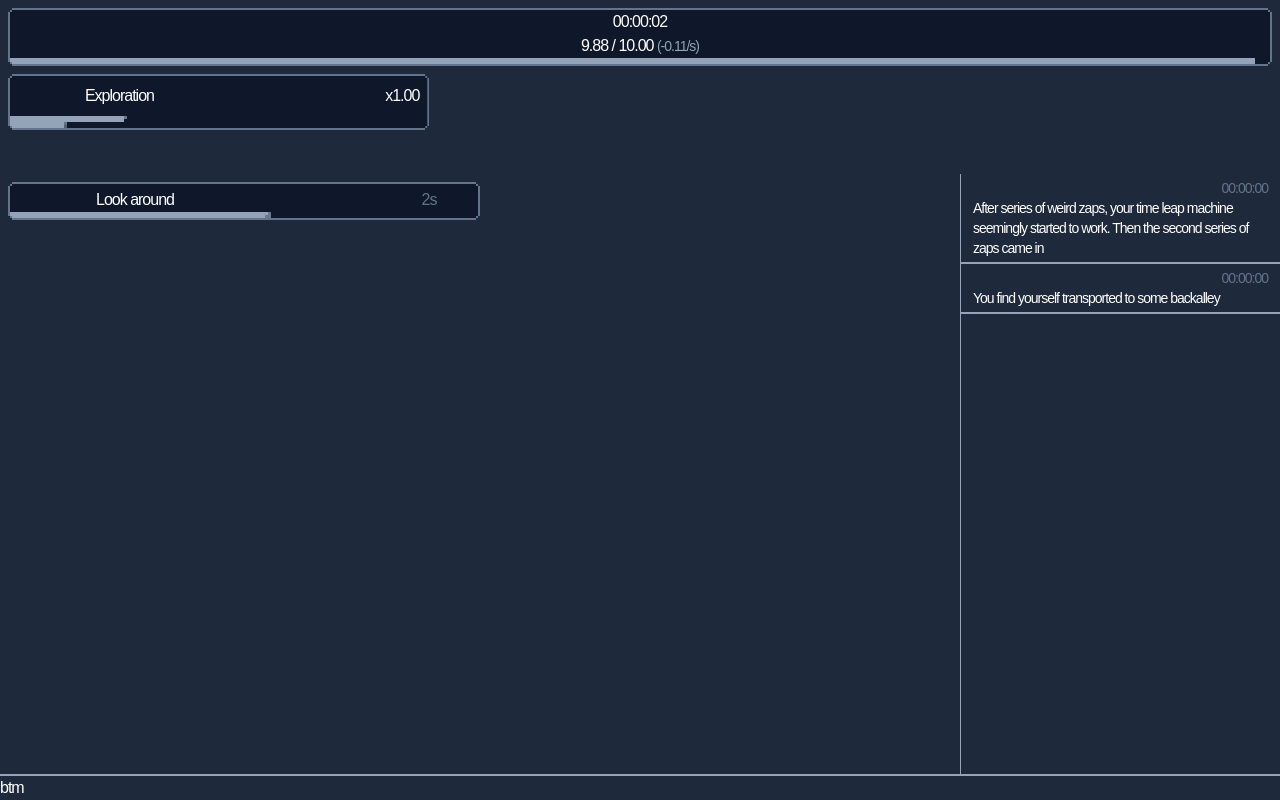
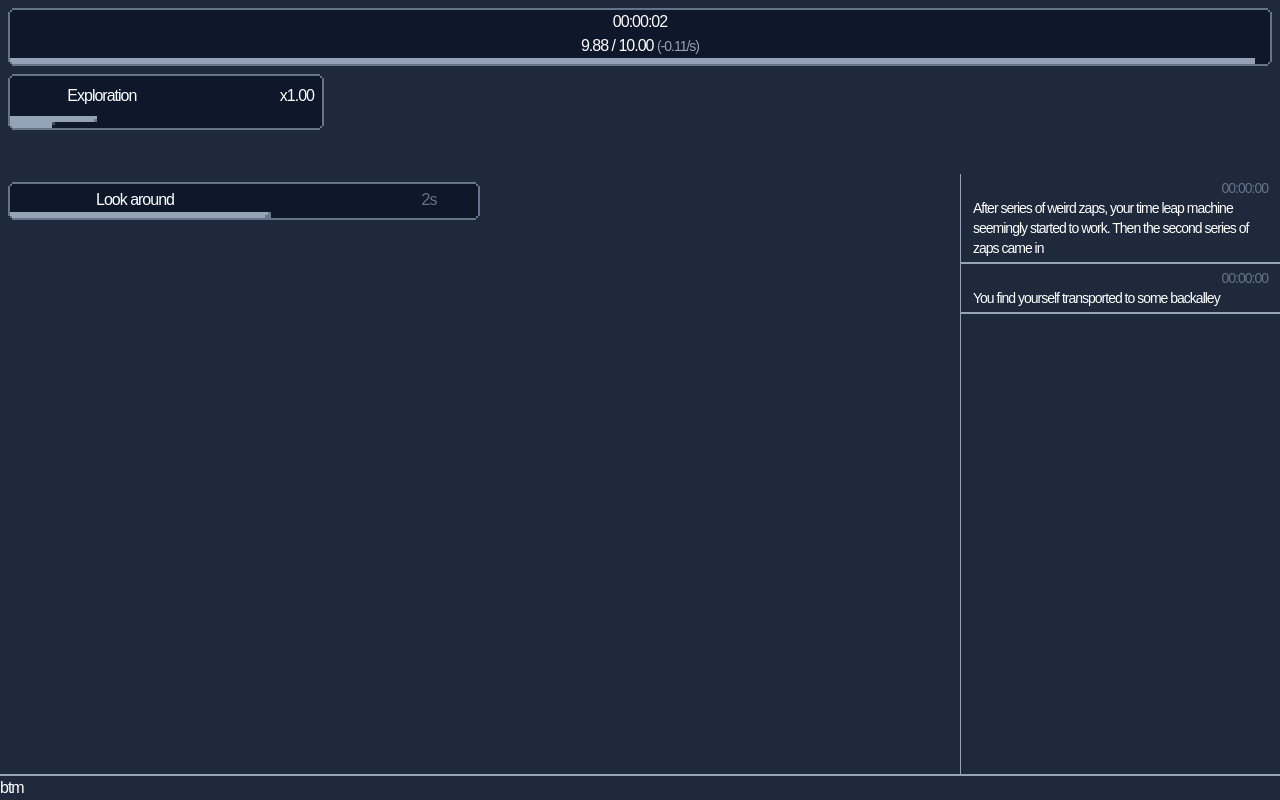
Before and after one commit to CountTo25/grindfesta, a Svelte app: page / in a window 1280 px wide. Both pictures are taken after a click on the element 299 px from the left and 200 px from the top of the page. Built offline with nearby package versions, Linux system fonts and the light colour scheme; a web font is replaced by a local one.

Commit message:
content?

```diff
--- a/src/App.svelte
+++ b/src/App.svelte
@@ -11,7 +11,12 @@
   import Button from "./components/Button.svelte";
   import { fade } from "svelte/transition";
   import { get } from "svelte/store";
-  const skills: Skill[] = ["exploration", "perception", "social"];
+  const skills: Skill[] = [
+    "exploration",
+    "perception",
+    "social",
+    "engineering",
+  ];
   function checkSkillVisibility(skill: Skill, s: GameState) {
     // TODO: refactor this bs, dont force redraws
     return s.data.global.stats[skill] > 0 || s.data.run.stats[skill] > 0;
@@ -71,11 +76,11 @@
         </div>
       </div>
 
-      <div class="col-span-12 grid grid-cols-12 space-x-1 mt-2">
+      <div class="col-span-12 grid grid-cols-4 space-x-1 mt-2">
         {#each skills as skill}
           {@const invisible = !checkSkillVisibility(skill, $gameState)}
           <div
-            class="col-span-4 transition-all duration-500"
+            class="transition-all duration-500"
             class:invisible
             class:opacity-0={invisible}
           >
--- a/src/parts/SkillIcon.svelte
+++ b/src/parts/SkillIcon.svelte
@@ -5,6 +5,7 @@
     exploration: "search",
     perception: "eye",
     social: "message",
+    engineering: "cog",
   }[skill];
 </script>
 
--- a/src/state.ts
+++ b/src/state.ts
@@ -25,10 +25,11 @@ const BASE_GAIN_RATE = 1;
 const BASE_TPS = 20;
 let bakedGainPerTick: number = BASE_GAIN_RATE / BASE_TPS;
 let bakedTimePerTick: number = 1000 / BASE_TPS;
-const BAKED_SKILL = {
+const BAKED_SKILL: { [k in Skill]: number } = {
   social: 1,
   exploration: 1,
   perception: 1,
+  engineering: 1,
 };
 export const bakery: {
   skills: { run: SkillLevels; global: SkillLevels };
@@ -217,7 +218,12 @@ function canDisplay(
 
 function bakeSkillLevels() {
   let snap = get(gameState);
-  for (const skill of ["exploration", "perception", "social"] as Skill[]) {
+  for (const skill of [
+    "exploration",
+    "perception",
+    "social",
+    "engineering",
+  ] as Skill[]) {
     let run = expToLevel(snap.data.run.stats[skill], 10);
     let global = expToLevel(snap.data.global.stats[skill], 20);
     bakery.skills.run[skill] = run.level;
--- a/src/statics.ts
+++ b/src/statics.ts
@@ -167,4 +167,17 @@ export const actions: { [key: string]: Action } = {
     ],
     postComplete: [COMPLETION_EFFECTS.moveSubLocation("Western main street")],
   },
+  narcadia_observe_work: {
+    ...NO_CROSSGEN,
+    ...NO_REPEAT,
+    title: "Observe Macro's work",
+    skill: "engineering",
+    weight: 10,
+    flavourText: "Master is at work — fixing wristwatches. Lets have a look",
+    conditions: [
+      CONDITION_CHECKS.inLocation("New Arcadia 641"),
+      CONDITION_CHECKS.inSubLocation("Macro's Workshop"),
+    ],
+    postComplete: [],
+  },
 };
--- a/src/types.ts
+++ b/src/types.ts
@@ -10,7 +10,7 @@ export const EMPTY_RUN: RunState = {
   currentEnergy: 10.0,
   location: "New Arcadia 641",
   subLocation: "Western main street alley",
-  stats: { exploration: 0, perception: 0, social: 0 },
+  stats: { exploration: 0, perception: 0, social: 0, engineering: 0 },
   logEntries: [
     {
       ts: 0,
@@ -26,7 +26,7 @@ export const EMPTY_RUN: RunState = {
 export class GameState {
   data: GameStateInner = {
     global: {
-      stats: { exploration: 0, perception: 0, social: 0 },
+      stats: { exploration: 0, perception: 0, social: 0, engineering: 0 },
       energyDecayRate: 0.1,
       maxEnergy: 10,
       presistentActionProgress: [],
@@ -46,7 +46,7 @@ export type CurrentAction = {
   id: string;
 };
 
-export type Skill = "exploration" | "perception" | "social";
+export type Skill = "exploration" | "perception" | "social" | "engineering";
 export type Location = "New Arcadia 641";
 export type SubLocation = NewArcadiaSubLocation;
 export type NewArcadiaSubLocation =
```
